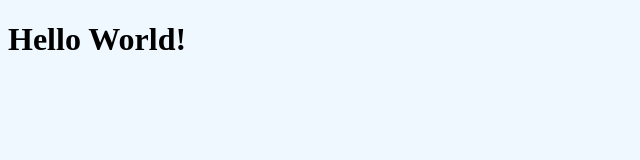
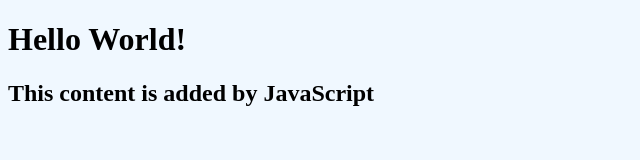
Before and after one commit to victorhaynes/my-personal-website, a plain HTML site: page index.html in a window 1280 px wide. Shown: the whole page, without its empty margins (0-640 px from the left). Drawn offline with Linux system fonts and the light colour scheme.

Commit message:
add script.js, connect to index.html

```diff
--- a/index.html
+++ b/index.html
@@ -6,5 +6,6 @@
     </head>
     <body>
         <h1>Hello World!</h1>
+        <script src="script.js"></script>
     </body>
 </html>
--- /dev/null
+++ b/script.js
@@ -0,0 +1,13 @@
+/*
+const h2 = document.createElement("h2");
+h2.textContent = "This content added by JavaScript";
+*/
+
+const h2 = document.createElement("h2");
+h2.textContent = "This content is added by JavaScript";
+
+/*
+document.querySelector("body").appendChild(h2);
+*/
+
+document.querySelector("body").appendChild(h2);
```
